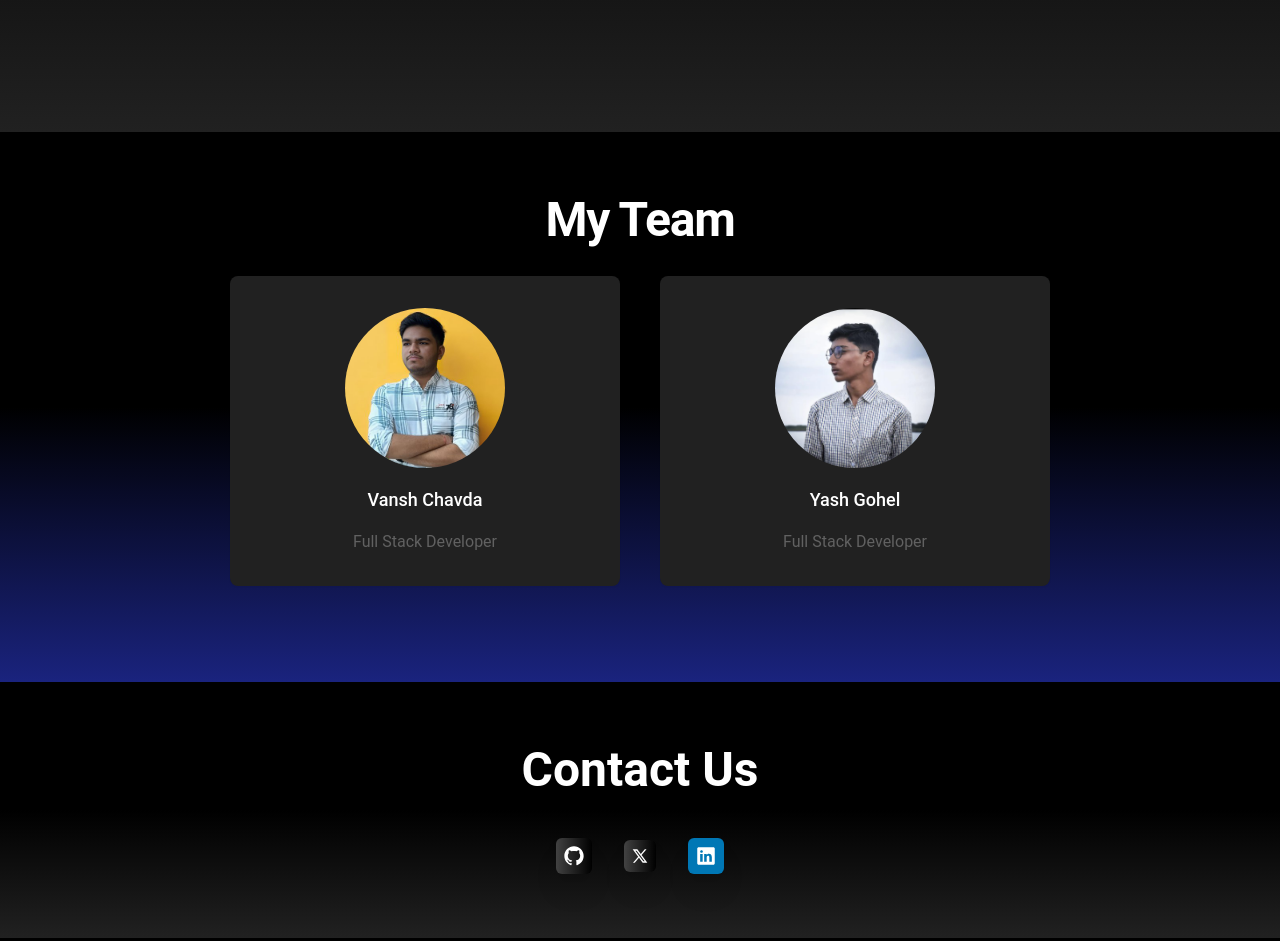
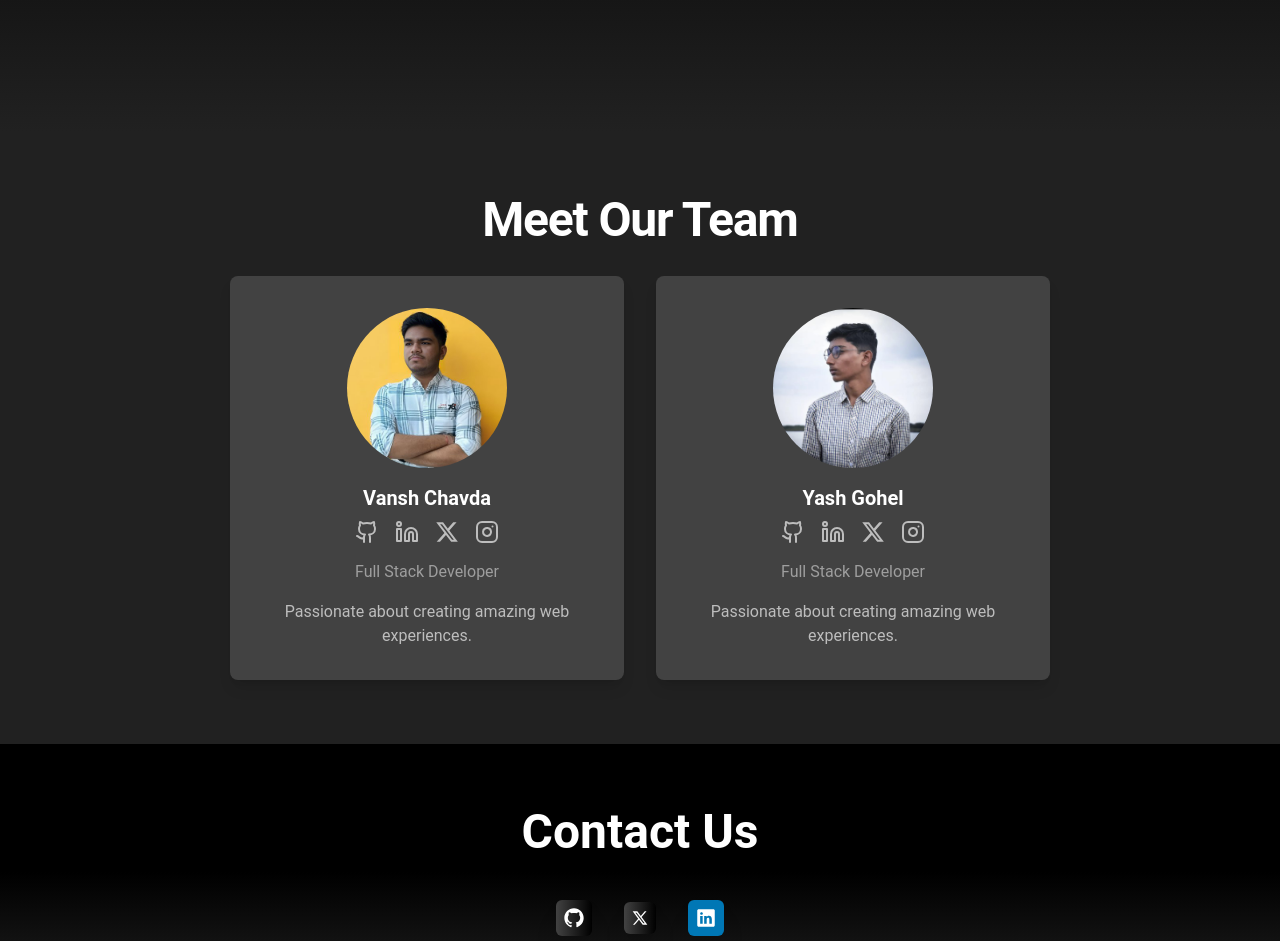
Before and after one commit to BurningHat20/blog-frontend, a React (Vite) app: page / in a window 1280 px wide. Shown: the part 1460-2401 px from the top of the page. Built offline with nearby package versions, Linux system fonts and the light colour scheme.

Commit message:
Add react-icons package to dependencies in package.json

```diff
--- a/package.json
+++ b/package.json
@@ -16,6 +16,7 @@
     "lucide-react": "^0.368.0",
     "react": "^18.2.0",
     "react-dom": "^18.2.0",
+    "react-icons": "^5.0.1",
     "react-router-dom": "^6.22.3",
     "react-scroll": "^1.9.0"
   },
--- a/src/components/Testimonial.jsx
+++ b/src/components/Testimonial.jsx
@@ -1,80 +1,152 @@
-import React from 'react'
-import vansh from '../assets/me.jpg'
-import yash from '../assets/yash.jpg'
+import React, { useState, useEffect } from "react";
+import { motion } from "framer-motion";
+import vansh from "../assets/me.jpg";
+import yash from "../assets/yash.jpg";
+import { Github, Linkedin, Instagram } from "lucide-react"; // Import Lucide React icons
+import { FaXTwitter } from "react-icons/fa6"; // Import FaTwitter icon
+
+const teamMembers = [
+  {
+    name: "Vansh Chavda",
+    image: vansh,
+    github: "itsvanshchavda",
+    linkedin: "vanshchavda07",
+    twitter: "vanshchavda_",
+    instagram: "vanshhh._.07",
+  },
+  {
+    name: "Yash Gohel",
+    image: yash,
+    github: "BurningHat20",
+    linkedin: "yashgohel777",
+    twitter: "yashgohel_",
+    instagram: "yashdgaf._",
+  },
+];
+
+const containerVariants = {
+  hidden: { opacity: 0 },
+  visible: {
+    opacity: 1,
+    transition: {
+      staggerChildren: 0.2,
+    },
+  },
+};
+
+const cardVariants = {
+  hidden: { opacity: 0, y: 50 },
+  visible: {
+    opacity: 1,
+    y: 0,
+    transition: {
+      duration: 0.5,
+    },
+  },
+};
 
 function Testimonial() {
+  const [isVisible, setIsVisible] = useState(false);
+
+  useEffect(() => {
+    const handleScroll = () => {
+      const top = window.pageYOffset;
+      const height = window.innerHeight;
+      const sectionPosition = document.getElementById("Team").offsetTop;
+
+      if (top + height >= sectionPosition && !isVisible) {
+        setIsVisible(true);
+      }
+    };
+
+    window.addEventListener("scroll", handleScroll);
+
+    return () => {
+      window.removeEventListener("scroll", handleScroll);
+    };
+  }, [isVisible]);
+
   return (
-    <div name="team" id='Team'>
-      <section class="bg-gradient-to-b from-black to-indigo-900 via-black">
-        <div class="mx-auto max-w-screen-xl px-4 py-12 sm:px-6 lg:px-40 lg:py-16">
-          <h2 class="text-center text-4xl font-bold tracking-tight text-white sm:text-5xl">
-
-            My Team
-
+    <div name="team" id="Team">
+      <section className="bg-gray-900 text-white">
+        <div className="mx-auto max-w-screen-xl px-4 py-12 sm:px-6 lg:px-40 lg:py-16">
+          <h2 className="text-center text-4xl font-bold tracking-tight sm:text-5xl mb-8">
+            Meet Our Team
           </h2>
 
-          <div class="mt-8 [column-fill:_balance] sm:columns-2 sm:gap-6 lg:columns-2 lg:gap-10">
-            <div class="mb-8 sm:break-inside-avoid">
-              <blockquote class="rounded-lg bg-gray-900 p-6 shadow-sm sm:p-8">
-                <div class="flex flex-col  items-center gap-4">
-                  <img
-                    alt=""
-                    src={vansh}
-                    class="size-40 rounded-full object-cover"
-                  />
+          <motion.div
+            className="grid grid-cols-1 sm:grid-cols-2 gap-8"
+            variants={containerVariants}
+            initial="hidden"
+            animate={isVisible ? "visible" : "hidden"}
+          >
+            {teamMembers.map((member, index) => (
+              <motion.div
+                key={index}
+                className="bg-gray-800 rounded-lg overflow-hidden shadow-lg flex flex-col items-center justify-center text-center p-8"
+                variants={cardVariants}
+              >
+                <img
+                  alt={member.name}
+                  src={member.image}
+                  className="h-40 w-40 rounded-full object-cover mb-4"
+                />
+                <h3 className="text-xl font-semibold mb-2">{member.name}</h3>
 
-                  <div>
-
-
-                    <p class="mt-0.5 text-lg font-medium text-white">
-                      Vansh Chavda
-                    </p>
-                  </div>
+                <div className="flex justify-center space-x-4 mb-4">
+                  <a
+                    href={`https://github.com/${member.github}`}
+                    target="_blank"
+                    rel="noopener noreferrer"
+                  >
+                    <Github
+                      size={24}
+                      className="text-gray-400 hover:text-gray-300 transition duration-300"
+                    />
+                  </a>
+                  <a
+                    href={`https://www.linkedin.com/in/${member.linkedin}`}
+                    target="_blank"
+                    rel="noopener noreferrer"
+                  >
+                    <Linkedin
+                      size={24}
+                      className="text-gray-400 hover:text-gray-300 transition duration-300"
+                    />
+                  </a>
+                  <a
+                    href={`https://twitter.com/${member.twitter}`}
+                    target="_blank"
+                    rel="noopener noreferrer"
+                  >
+                    <FaXTwitter
+                      size={24}
+                      className="text-gray-400 hover:text-gray-300 transition duration-300"
+                    />
+                  </a>
+                  <a
+                    href={`https://www.instagram.com/${member.instagram}`}
+                    target="_blank"
+                    rel="noopener noreferrer"
+                  >
+                    <Instagram
+                      size={24}
+                      className="text-gray-400 hover:text-gray-300 transition duration-300"
+                    />
+                  </a>
                 </div>
 
-                <p class="mt-4 text-center text-gray-700">
-                  Full Stack Developer
+                <p className="text-gray-500 mb-4">Full Stack Developer</p>
+                <p className="text-gray-400">
+                  Passionate about creating amazing web experiences.
                 </p>
-              </blockquote>
-            </div>
-
-            <div class="mb-8 sm:break-inside-avoid">
-              <blockquote class="rounded-lg bg-gray-900  p-6 shadow-sm sm:p-8">
-                <div class="flex flex-col items-center gap-4">
-                  <img
-                    alt=""
-                    src={yash}
-                    class="size-40 rounded-full object-cover"
-                  />
-
-                  <div>
-
-
-                    <p class="mt-0.5 text-lg font-medium text-white">
-                      Yash Gohel
-                    </p>
-                  </div>
-                </div>
-
-                <p class="mt-4 text-center text-gray-700">
-                  Full Stack Developer
-                </p>
-              </blockquote>
-            </div>
-
-
-
-
-          </div>
-
-
-
-
-
+              </motion.div>
+            ))}
+          </motion.div>
         </div>
       </section>
     </div>
   );
 }
 
-export default Testimonial
+export default Testimonial;
```
Also changed, not shown: src/components/ContactUs.jsx (+5 -20 lines), 1 other file (tests, documents, lock files or other folders).
